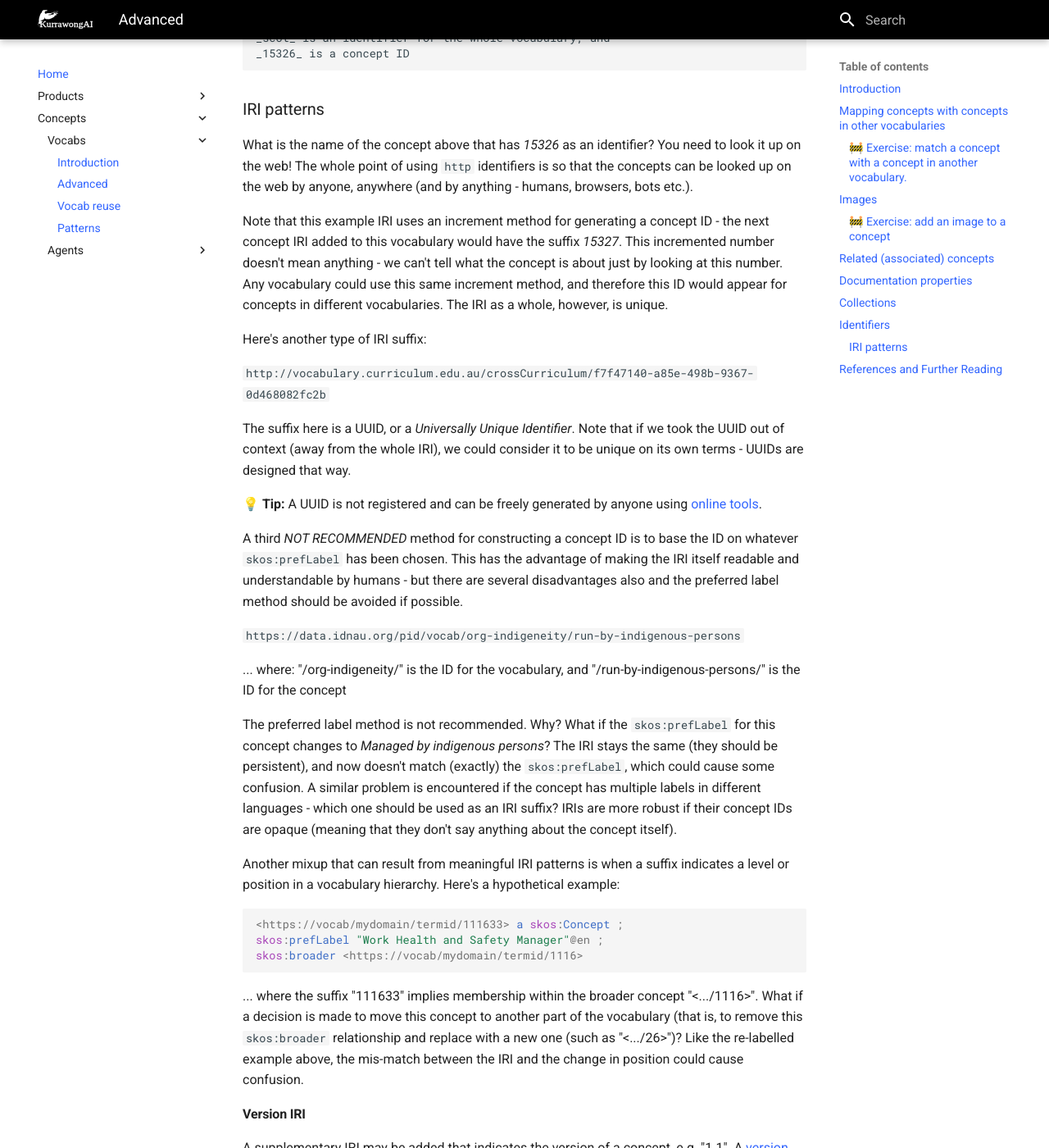
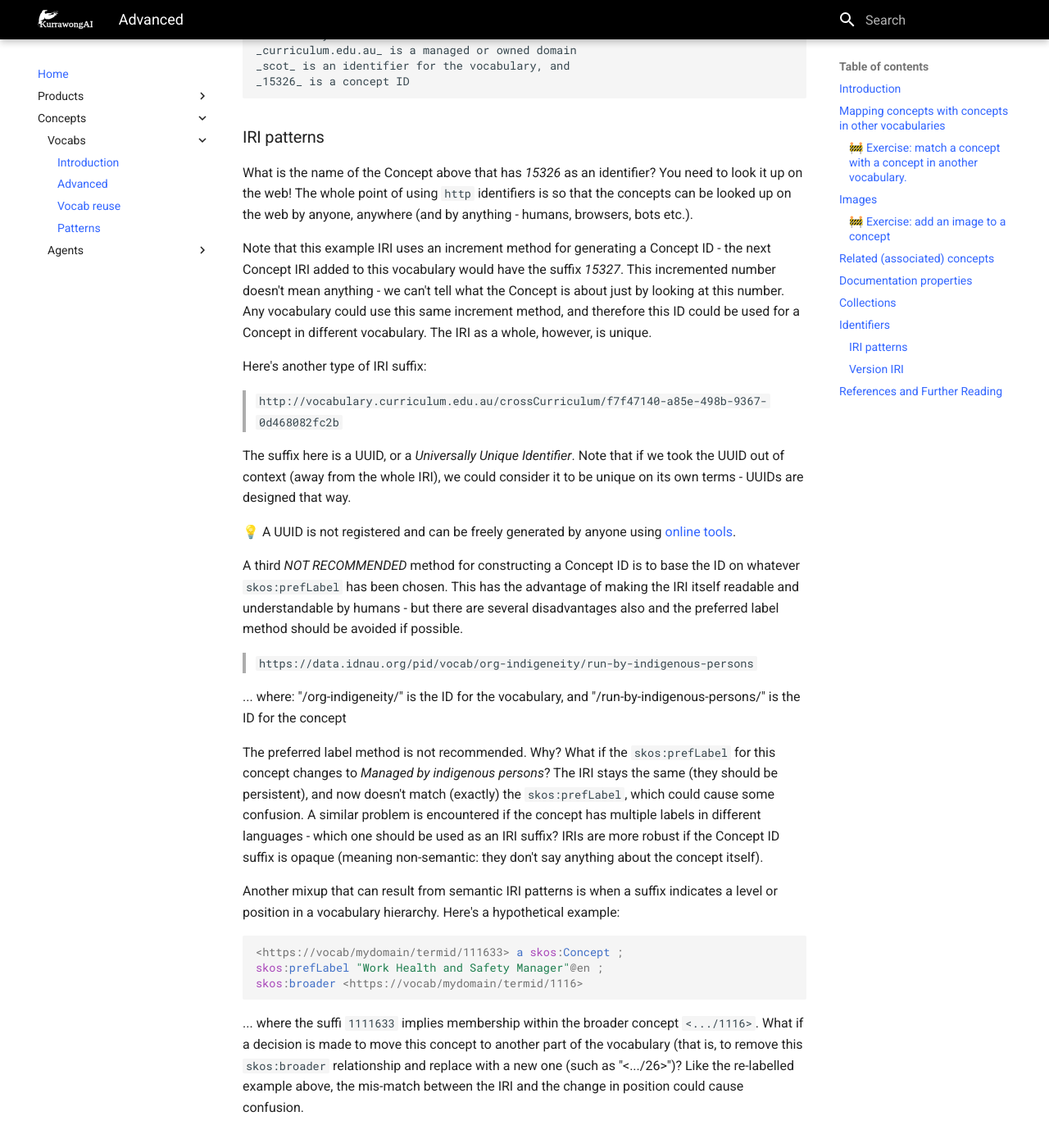
Before and after one commit to Kurrawong/docs, an MkDocs documentation site: the page built from docs/concepts/vocabs/creation.md, in a window 1280 px wide and 1400 px high, scrolled down 5530 px. Shown: the whole window at 82% size. Built offline with MkDocs 1.6.1 and Material for MkDocs 9.7.7, drawn with Linux system fonts in a browser that asks for light colours; some of the changed text lies outside the part shown.

Commit message:
Update creation.md

````diff
--- a/docs/concepts/vocabs/creation.md
+++ b/docs/concepts/vocabs/creation.md
@@ -42,11 +42,11 @@
 
 ### 🚧 Exercise: match a concept with a concept in another vocabulary.
 
-In some cases there may be concepts in a vocabulary that we can reliably say represent the same thing in the world. To promote interoperability between vocabularies (and therefore datasets, catalogues and collections) it's a good idea to 'match' these concepts.
+In some cases there may be concepts in a vocabulary that we can reliably say represent the same thing in the world. To promote interoperability between vocabularies (and therefore datasets, catalogues and collections) it's a good idea to _match_ these concepts.
 
-💡 **Tip:** use one of the _skos:match_ properties to reference another `skos:Concept` or to a similar semantic category such as an `owl:NamedIndividual`. Do not use _skos:match_ properties to match to non-semantic resources.
+💡 use one of the SKOS _match_ properties to reference another `skos:Concept` or to a similar semantic category such as an `owl:NamedIndividual`. Do not use and of the SKOS _match_ properties to match to non-semantic resources.
 
-In this exercise we will use `skos:exactMatch` to link "Animal dispersal" with the concept "Zoochory" from the [National Agriculture Library Thesaurus](https://lod.nal.usda.gov/nalt/en/).
+In this exercise we will use `skos:exactMatch` to link _Animal dispersal_ with the concept _Zoochory_ from the [National Agriculture Library Thesaurus](https://lod.nal.usda.gov/nalt/en/).
 
 1. **Go to** [VocEdit](https://vocedit.kurrawong.ai) in Chrome
 2. **Project** > **Open** `pestRiskPath_training.ttl` from your local directory (*don't have the file? see the [first exercise](https://docs.kurrawong.ai/concepts/vocabs/introduction/#minimum-properties-preflabel-definition-and-identifier) in Introduction to Vocabularies*)
@@ -57,7 +57,7 @@
 7. **[...]** > **Widget** > **URIEditor** > **Add** `https://lod.nal.usda.gov/nalt/332111`
 8. **Save**
 
-💡 **Tip:** strictly speaking, you should only use `skos:exactMatch` when you know that the other vocabulary does, or plans to make a match back to the concept in your vocabulary. Why not get in touch? Notify the external vocabulary managers that you're matching with their vocabulary and you might get matched back! Otherwise, the looser semantics of `skos:closeMatch` may be more suitable.
+💡 strictly speaking, you should only use `skos:exactMatch` when you know that the other vocabulary does, or plans to make a match back to the concept in your vocabulary. Why not get in touch? Notify the external vocabulary managers that you're matching with their vocabulary and you might get matched back! Otherwise, the looser semantics of `skos:closeMatch` may be more suitable.
 
 Now let's add a `skos:broadMatch`. Like `skos:broader`, the `skos:broadMatch` property matches a concept with another broader concept that is in a different concept scheme. We will add a `skos:broadMatch` from _Wildlife trafficking_ to _Crime_ in the _Centre for Agriculture and Bioscience International (CABI) Thesaurus_.
 
@@ -76,7 +76,7 @@
 
 ### 🚧 Exercise: add an image to a concept
 
-We will add an image reference with a URL from Wikipedia Commons to the concept _Storm water_.
+We will add an image reference with a URL from Wikipedia Commons to the Concept _Storm water_.
 
 1. **Go to** [VocEdit](https://vocedit.kurrawong.ai) in Chrome
 2. **Project** > **Open** `pestRiskPath_training.ttl` from your local directory (*don't have the file? see the [first exercise](https://docs.kurrawong.ai/concepts/vocabs/introduction/#minimum-properties-preflabel-definition-and-identifier) in Introduction to Vocabularies*)
@@ -91,13 +91,14 @@
 
 SKOS supports non-hierarchical relationships between concepts using `skos:related` property. This is based on the _associative relationship_ defined in standards such as ISO 25964-1, which states that related terms are "semantically or conceptually associated to such an extent that the link between the needs to be made explicit... and it is important to do this for concepts that overlap in scope" (International Organization for Standardization, 2011, p.63).
 
-To add a `skos:related`, follow the following steps, go to VocEdit and:
+To add a `skos:related`, go to VocEdit and:
 
-1. **Edit** > **Other Properties** > **Add property**
-2. **Add** > http://www.w3.org/2004/02/skos/core#related` > **Add**
-3. **Other Properties** > **related** (the field you just created)  > **Add new value** > **IRI**
-4. **--Select a value** from the drop-down field
-5. **Save**
+1. Select a Concept under _Concepts_
+2. **Edit** > **Other Properties** > **Add property**
+3. **Add** > http://www.w3.org/2004/02/skos/core#related > **Add**
+4. **Other Properties** > **related** (the field you just created)  > **+** > **IRI**
+5. **--Select a value** from the drop-down field
+6. **Save**
 
 ## Documentation properties
 
@@ -118,22 +119,22 @@
 skos:related <http://vocabulary.curriculum.edu.au/scot/10141>
 ```
 
-💡 **Tip:** When a `skos:scopeNote` refers to another `skos:Concept`, use a `skos:related` property also to indicate that concept via an IRI.
+💡 When a `skos:scopeNote` refers to another `skos:Concept`, use a `skos:related` property also to indicate that concept with an IRI.
 
-💡 **Tip:** When writing notes, use plain text only and limit paragraph breaks where possible.
+💡 When writing notes, use plain text only and limit paragraph breaks where possible.
 
 
 ## Collections
 
 There may be a need to define a group of concepts within a vocabulary that share certain characteristics. A vocabulary may contain a `skos:Collection`, or even many collections of concepts.
 
-Collections are like a non-hierarchical means of gathering concepts. So for example concepts that are members of a Collection may be from different parts of a vocabulary hierarchy (and not all from within the same broader-narrower parts of a hierarchy branch). One use case for creating a `skos:Collection` is to clearly represent concepts that have been 'imported' from another skos:ConceptScheme. For more about using collections in this way see the [Import a concept](vocab_reuse.md#importaconcept) excersise in the _Vocabulary reuse_ module.
+Collections are like a non-hierarchical means of gathering concepts. So for example concepts that are members of a `skos:Collection` may be from different parts of a vocabulary hierarchy (and not all from within the same broader-narrower parts of a hierarchy branch). One use case for creating a `skos:Collection` is to clearly represent concepts that have been 'imported' from another `skos:ConceptScheme`. For more about using collections in this way see the [Import a concept](vocab_reuse.md#importaconcept) excersise in the _Vocabulary reuse_ module.
 
-💡 **Tip:** A `skos:Collection` connects to a `skos:Concept` using the `skos:member` property.
+💡 **Tip:** A `skos:Collection` indicates a `skos:Concept` using the `skos:member` property.
 
 ## Identifiers
 
-Each concept must have a unique identifier that can be looked up in an application or on the web. An IRI, or _Internationalized Resource Identifier_, is a recommended identifier type for vocabulary concepts.
+Each Concept must have a unique identifier that can be looked up in an application or on the web. An IRI, or _Internationalized Resource Identifier_, is a recommended identifier type for vocabulary concepts.
 
 IRIs are web page URLs that:
 
@@ -154,34 +155,34 @@
 
     _vocabulary_ is a subdomain
     _curriculum.edu.au_ is a managed or owned domain
-    _scot_ is an identifier for the whole vocabulary, and
+    _scot_ is an identifier for the vocabulary, and
     _15326_ is a concept ID
 
 ### IRI patterns
 
-What is the name of the concept above that has _15326_ as an identifier? You need to look it up on the web! The whole point of using ``http`` identifiers is so that the concepts can be looked up on the web by anyone, anywhere (and by anything - humans, browsers, bots etc.).
+What is the name of the Concept above that has _15326_ as an identifier? You need to look it up on the web! The whole point of using `http` identifiers is so that the concepts can be looked up on the web by anyone, anywhere (and by anything - humans, browsers, bots etc.).
 
-Note that this example IRI uses an increment method for generating a concept ID - the next concept IRI added to this vocabulary would have the suffix _15327_. This incremented number doesn't mean anything - we can't tell what the concept is about just by looking at this number. Any vocabulary could use this same increment method, and therefore this ID would appear for concepts in different vocabularies. The IRI as a whole, however, is unique.
+Note that this example IRI uses an increment method for generating a Concept ID - the next Concept IRI added to this vocabulary would have the suffix _15327_. This incremented number doesn't mean anything - we can't tell what the Concept is about just by looking at this number. Any vocabulary could use this same increment method, and therefore this ID could be used for a Concept in different vocabulary. The IRI as a whole, however, is unique.
 
 Here's another type of IRI suffix:
 
-``http://vocabulary.curriculum.edu.au/crossCurriculum/f7f47140-a85e-498b-9367-0d468082fc2b``
+> `http://vocabulary.curriculum.edu.au/crossCurriculum/f7f47140-a85e-498b-9367-0d468082fc2b`
 
 The suffix here is a UUID, or a _Universally Unique Identifier_. Note that if we took the UUID out of context (away from the whole IRI), we could consider it to be unique on its own terms - UUIDs are designed that way.
 
-💡 **Tip:** A UUID is not registered and can be freely generated by anyone using [online tools](https://www.uuidgenerator.net).
+💡 A UUID is not registered and can be freely generated by anyone using [online tools](https://www.uuidgenerator.net).
 
-A third _NOT RECOMMENDED_ method for constructing a concept ID is to base the ID on whatever ``skos:prefLabel`` has been chosen. This has the advantage of making the IRI itself readable and understandable by humans - but there are several disadvantages also and the preferred label method should be avoided if possible.
+A third _NOT RECOMMENDED_ method for constructing a Concept ID is to base the ID on whatever `skos:prefLabel` has been chosen. This has the advantage of making the IRI itself readable and understandable by humans - but there are several disadvantages also and the preferred label method should be avoided if possible.
 
-``https://data.idnau.org/pid/vocab/org-indigeneity/run-by-indigenous-persons``
+> `https://data.idnau.org/pid/vocab/org-indigeneity/run-by-indigenous-persons`
 
 ... where:
 "/org-indigeneity/" is the ID for the vocabulary, and
 "/run-by-indigenous-persons/" is the ID for the concept
 
-The preferred label method is not recommended. Why? What if the `skos:prefLabel` for this concept changes to _Managed by indigenous persons_? The IRI stays the same (they should be persistent), and now doesn't match (exactly) the `skos:prefLabel`, which could cause some confusion. A similar problem is encountered if the concept has multiple labels in different languages - which one should be used as an IRI suffix? IRIs are more robust if their concept IDs are opaque (meaning that they don't say anything about the concept itself).
+The preferred label method is not recommended. Why? What if the `skos:prefLabel` for this concept changes to _Managed by indigenous persons_? The IRI stays the same (they should be persistent), and now doesn't match (exactly) the `skos:prefLabel`, which could cause some confusion. A similar problem is encountered if the concept has multiple labels in different languages - which one should be used as an IRI suffix? IRIs are more robust if the Concept ID suffix is opaque (meaning non-semantic: they don't say anything about the concept itself).
 
-Another mixup that can result from meaningful IRI patterns is when a suffix indicates a level or position in a vocabulary hierarchy. Here's a hypothetical example:
+Another mixup that can result from semantic IRI patterns is when a suffix indicates a level or position in a vocabulary hierarchy. Here's a hypothetical example:
 
 ```turtle
 <https://vocab/mydomain/termid/111633> a skos:Concept ;
@@ -189,20 +190,25 @@
 skos:broader <https://vocab/mydomain/termid/1116>
 ```
 
-... where the suffix "111633" implies membership within the broader concept "<.../1116>". What if a decision is made to move this concept to another part of the vocabulary (that is, to remove this `skos:broader` relationship and replace with a new one (such as "<.../26>")? Like the re-labelled example above, the mis-match between the IRI and the change in position could cause confusion.
+... where the suffi `1111633` implies membership within the broader concept `<.../1116>`. What if a decision is made to move this concept to another part of the vocabulary (that is, to remove this `skos:broader` relationship and replace with a new one (such as "<.../26>")? Like the re-labelled example above, the mis-match between the IRI and the change in position could cause confusion.
 
-#### Version IRI
+### Version IRI
 
-A supplementary IRI may be added that indicates the version of a concept, e.g. "1.1". A [version IRI](https://www.w3.org/2002/07/owl#versionIRI) may be used, for example:
+A supplementary IRI may be added that indicates the version of a `skos:ConceptScheme`, e.g. "1.1". A [version IRI](https://www.w3.org/2002/07/owl#versionIRI) may be used, for example:
 
 ```turtle
+PREFIX cs: <https://data.idnau.org/pid/licenses>
+PREFIX org: <https://linked.data.gov.au/org/>
+PREFIX owl: <http://www.w3.org/2002/07/owl#>
+PREFIX schema: <https://schema.org/>
 PREFIX skos: <http://www.w3.org/2004/02/skos/core#>
-PREFIX owl: <http://www.w3.org/2002/07/owl#>
 
-<https://linked.data.gov.au/def/address-alias-type> a skos:Concept ;
-skos:prefLabel: "Address Alias Type"@en ;
-owl:versionIRI: <https://linked.data.gov.au/def/address-alias-type/1.0>
-.
+cs:
+    a skos:ConceptScheme ;
+    schema:creator org:idn ;
+    owl:versionIRI :1 ;
+    skos:prefLabel "Data Licenses"@en .
+
 ```
 
 ## References and Further Reading
````
